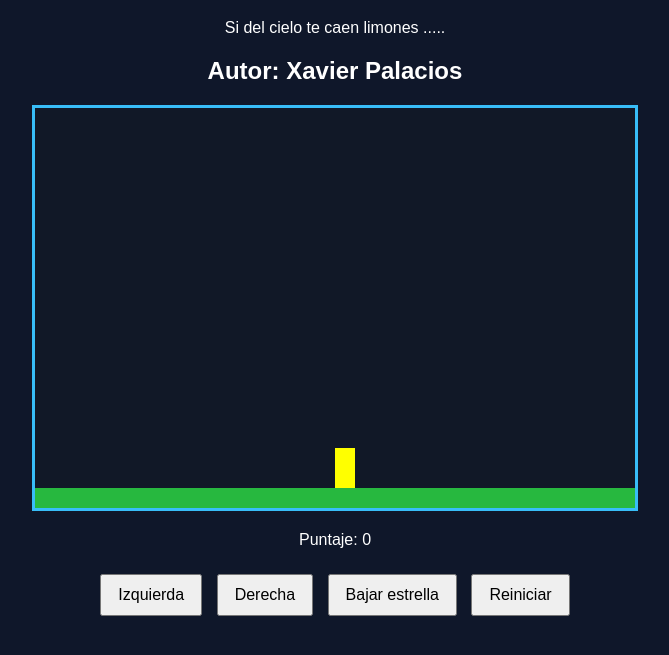
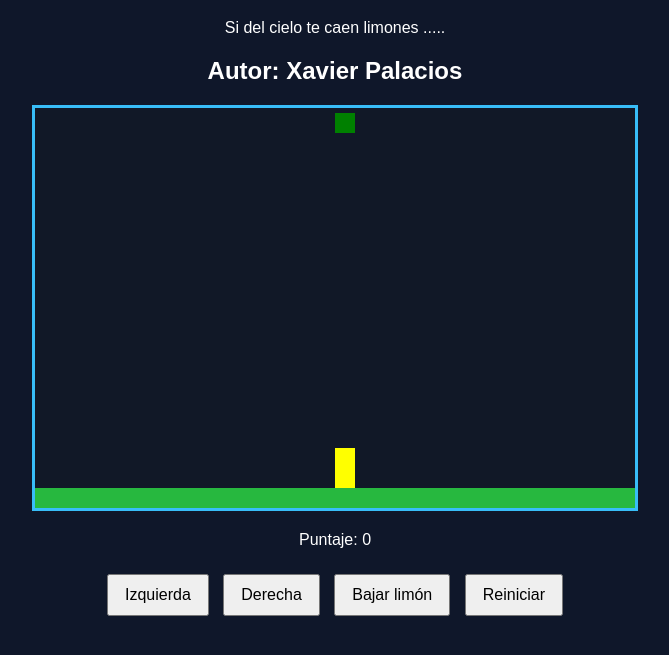
Before and after one commit to xavopalacios/juego_limones, a plain HTML site: page limones.html in a window 1280 px wide. Shown: the part 81-736 px from the top of the page, without its empty margins (305-974 px from the left). Drawn offline with Linux system fonts and the light colour scheme.

Commit message:
feat:The functions dibujarLimon and bajarLimon were created

```diff
--- a/limones.html
+++ b/limones.html
@@ -18,7 +18,7 @@
     <div class="botones">
       <button onclick="moverIzquierda()">Izquierda</button>
       <button onclick="moverDerecha()">Derecha</button>
-      <button>Bajar estrella</button>
+      <button onclick="bajarLimon()">Bajar limón</button>
       <button>Reiniciar</button>
     </div>
   </div>
--- a/limones.js
+++ b/limones.js
@@ -3,16 +3,19 @@ let ctx=canvas.getContext("2d");
 let puntaje=0;
 let personajeX=canvas.width/2;
 let personajeY=0;
-let limonX=0;
-let limonY=0;
+let limonX=canvas.width/2;
+let limonY=5;
 
 const ALTURA_SUELO=20;
 const ALTO_PERSONAJE=40;
 const ANCHO_PERSONAJE=20;
+const ALTO_LIMON=20;
+const ANCHO_LIMON=20;
 
 function iniciarJuego(){
     dibujarSuelo();
     dibujarPersonaje();
+    dibujarLimon();
 }
 
 function dibujarSuelo(){
@@ -25,6 +28,10 @@ function dibujarPersonaje(){
     ctx.fillStyle= "yellow";
     ctx.fillRect(personajeX,canvas.height-(ALTURA_SUELO+ALTO_PERSONAJE),ANCHO_PERSONAJE,ALTO_PERSONAJE);
 }
+function dibujarLimon(){
+    ctx.fillStyle= "green";
+    ctx.fillRect(limonX,limonY,ANCHO_LIMON,ALTO_LIMON);
+}
 
 function moverIzquierda(){
     personajeX=personajeX-10;
@@ -36,10 +43,16 @@ function moverDerecha(){
     actualizarPantalla();
 }
 
+function bajarLimon(){
+    limonY=limonY+10;
+    actualizarPantalla();
+}
+
 function actualizarPantalla(){
     limpiarCanvas();
     dibujarSuelo();
     dibujarPersonaje();
+    dibujarLimon();
 }
 
 function limpiarCanvas(){
```
